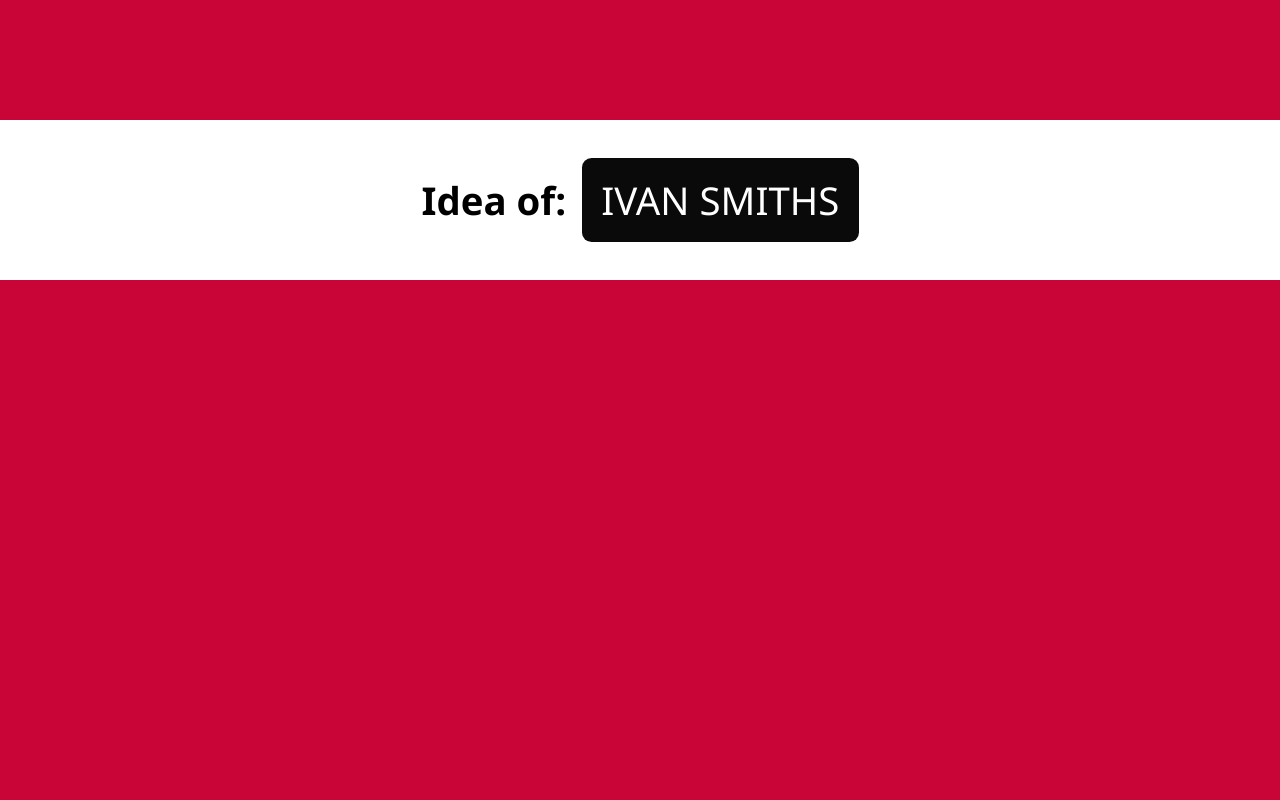
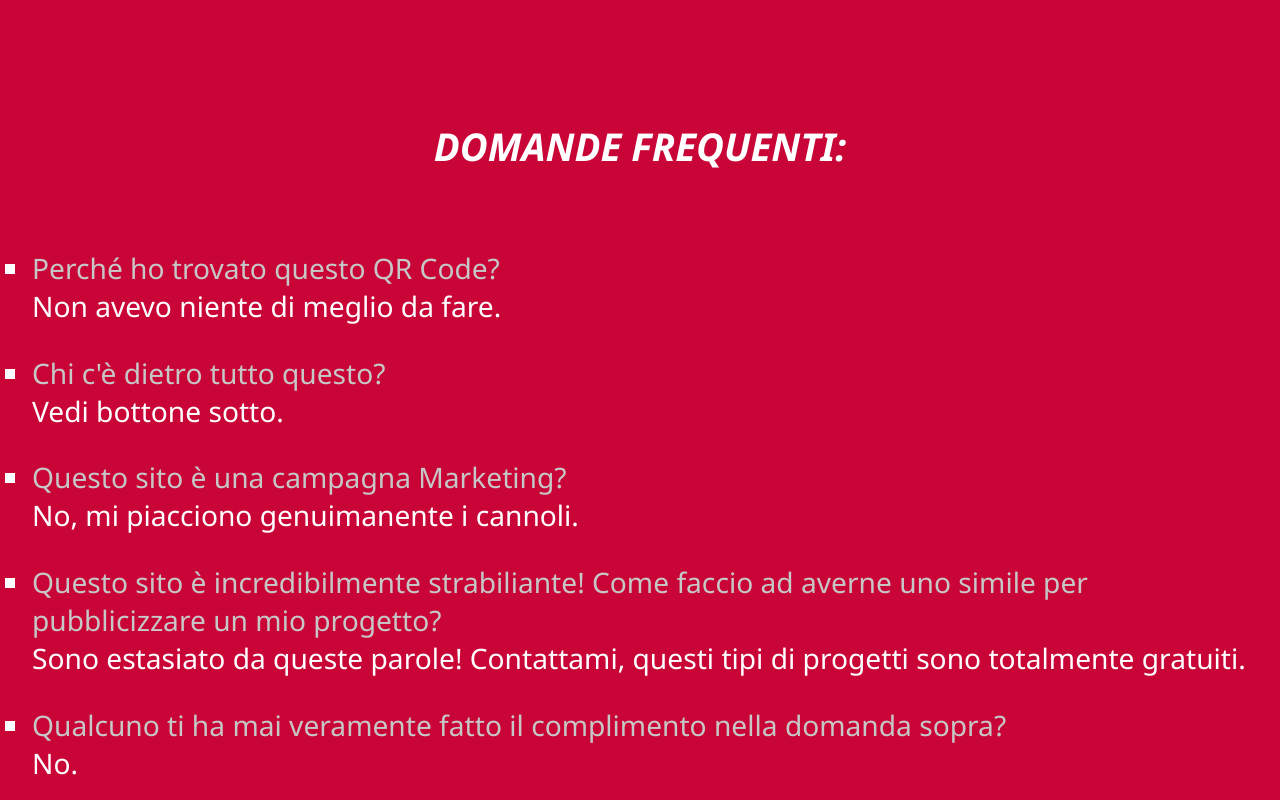
Before and after one commit to IvanSmiths/holy-cannoli, a Next.js app: page / in a window 1280 px wide. Shown: the part 1440-2240 px from the top of the page. Before the commit the page ends 1720 px from the top, so only its background shows below. Built offline with nearby package versions, Linux system fonts and the light colour scheme; no server answers.

Commit message:
ADD FAQ Component

```diff
--- /dev/null
+++ b/components/Faq.js
@@ -0,0 +1,40 @@
+const Faq = () => {
+  return (
+    <section className="faq">
+      <h4 className="h2 faq-title">Domande frequenti:</h4>
+      <div className="q-cnt">
+        <ul>
+          <li className="p">
+            <span className="q">Perché ho trovato questo QR Code?</span> <br />
+            Non avevo niente di meglio da fare.
+          </li>
+          <li className="p">
+            <span className="q">Chi c'è dietro tutto questo?</span> <br />
+            Vedi bottone sotto.
+          </li>
+          <li className="p">
+            <span className="q">Questo sito è una campagna Marketing?</span>
+            <br /> No, mi piacciono genuimanente i cannoli.
+          </li>
+          <li className="p">
+            <span className="q">
+              Questo sito è incredibilmente strabiliante! Come faccio ad averne
+              uno simile per pubblicizzare un mio progetto?
+            </span>
+            <br /> Sono estasiato da queste parole! Contattami, questi tipi di
+            progetti sono totalmente gratuiti.
+          </li>
+          <li className="p">
+            <span className="q">
+              Qualcuno ti ha mai veramente fatto il complimento nella domanda
+              sopra?
+            </span>
+            <br /> No.
+          </li>
+        </ul>
+      </div>
+    </section>
+  );
+};
+
+export default Faq;
--- a/pages/index.js
+++ b/pages/index.js
@@ -1,6 +1,7 @@
 import Main from '../components/Main';
 import Footer from '../components/Footer';
 import Head from 'next/head';
+import Faq from '../components/Faq';
 
 export default function Home() {
   return (
@@ -64,6 +65,7 @@ export default function Home() {
         <title>Holy Cannoli!</title>
       </Head>
       <Main />
+      <Faq />
       <Footer />
     </div>
   );
--- a/styles/globals.css
+++ b/styles/globals.css
@@ -44,6 +44,32 @@ p {
 .h3 {
   font-size: clamp(1.2rem, 3vw, 4rem);
   color: black;
+}
+
+.faq {
+  text-align: center;
+}
+
+.faq-title {
+  margin-bottom: 1rem;
+  text-transform: uppercase;
+  font-style: italic;
+}
+
+.q-cnt {
+  text-align: left;
+  padding: 2rem;
+}
+.p {
+  font-size: clamp(1rem, 2.2vw, 3rem);
+  color: rgb(255, 255, 255);
+  list-style-type: square;
+  margin: 1.8rem 0rem;
+}
+
+.q {
+  font-size: clamp(1rem, 2.2vw, 2.5rem);
+  color: rgb(199, 199, 199);
 }
 
 .main {
```
